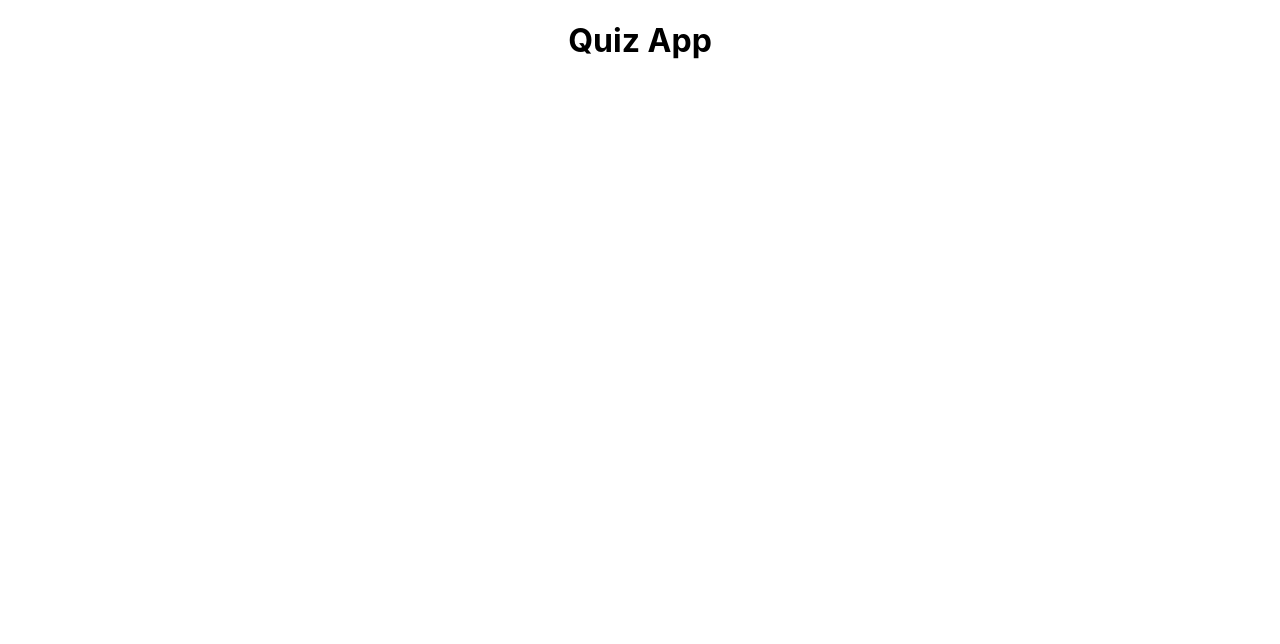
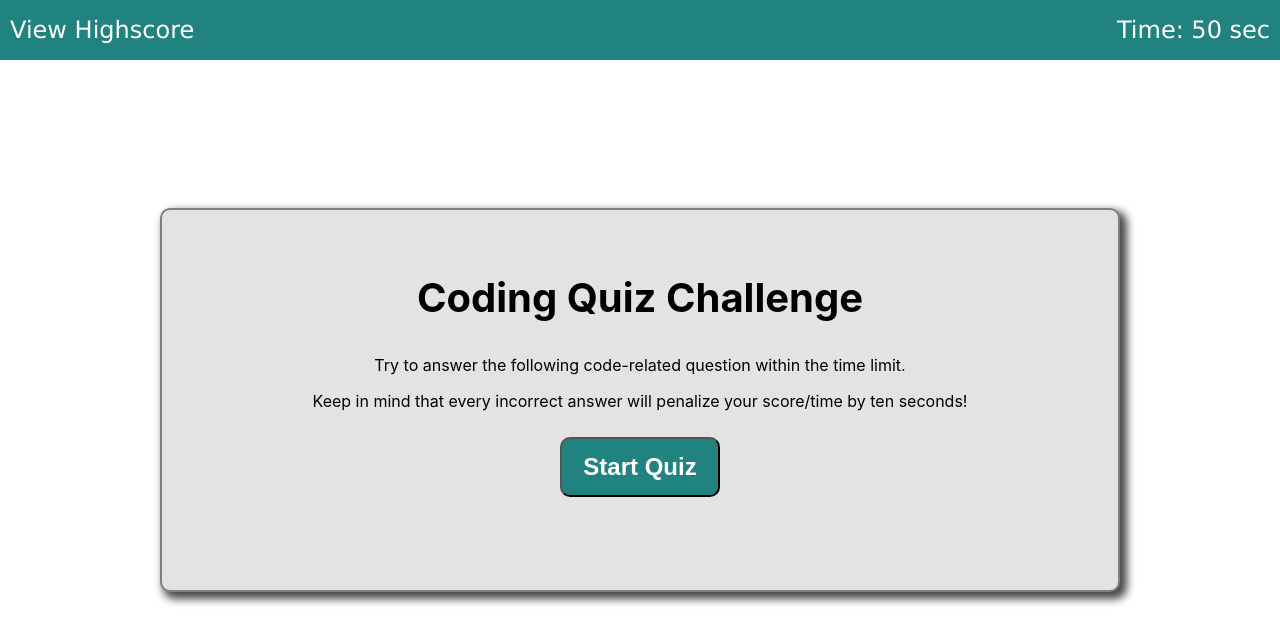
Before and after one commit to sidd-oo/quiz-app-react, a React (Create React App) app: page / in a window 1280 px wide. Shown: the top 644 px of the page. Built offline with nearby package versions, Linux system fonts and the light colour scheme.

Commit message:
feat: Header component and Home page created

```diff
--- a/src/App.css
+++ b/src/App.css
@@ -1,38 +1,5 @@
 .App {
-  text-align: center;
+  margin: 0px;
+  padding: 0px;
+  box-sizing: border-box;
 }
-
-.App-logo {
-  height: 40vmin;
-  pointer-events: none;
-}
-
-@media (prefers-reduced-motion: no-preference) {
-  .App-logo {
-    animation: App-logo-spin infinite 20s linear;
-  }
-}
-
-.App-header {
-  background-color: #282c34;
-  min-height: 100vh;
-  display: flex;
-  flex-direction: column;
-  align-items: center;
-  justify-content: center;
-  font-size: calc(10px + 2vmin);
-  color: white;
-}
-
-.App-link {
-  color: #61dafb;
-}
-
-@keyframes App-logo-spin {
-  from {
-    transform: rotate(0deg);
-  }
-  to {
-    transform: rotate(360deg);
-  }
-}
--- a/src/App.js
+++ b/src/App.js
@@ -1,9 +1,10 @@
 import './App.css';
+import Home from './pages/home/Home';
 
 function App() {
   return (
     <div className="App">
-      <h1>Quiz App </h1>
+      <Home/>
     </div>
   );
 }
--- /dev/null
+++ b/src/components/header/Header.css
@@ -0,0 +1,13 @@
+.header{
+    height: 5vh;
+    background-color: #218380;
+    color: white;
+    display: flex;
+    justify-content: space-between;
+    align-items: center;
+    font-weight: normal;
+    font-size: 24px;
+    font-family: Verdana, Geneva, Tahoma, sans-serif;
+    font-style: normal;
+    padding: 10px;
+}
--- /dev/null
+++ b/src/components/header/Header.jsx
@@ -0,0 +1,12 @@
+import "./Header.css";
+
+const Header = () => {
+  return (
+    <div className="header">
+      <p>View Highscore </p>
+      <p>Time: <span>50</span> sec</p>
+    </div>
+  );
+};
+
+export default Header;
--- /dev/null
+++ b/src/pages/home/Home.css
@@ -0,0 +1,35 @@
+.home-section {
+  position: absolute;
+  top: 0;
+  left: 0;
+  bottom: 0;
+  right: 0;
+  margin: auto;
+  border: 2px solid gray;
+  border-radius: 10px;
+  width: 70vw;
+  height: 40vh;
+  background-color: rgb(228, 226, 226);
+  box-shadow: 5px 5px 9px 2px rgba(0, 0, 0, 0.72);
+  padding: 30px;
+  text-align: center;
+
+}
+
+h1{
+    font-size: 40px;
+    font-weight: 700;
+}
+
+.start-btn{
+    background-color: #218380;
+    color: white;
+    padding: 10px 20px;
+    margin: 10px;
+    width: 160px;
+    height: 60px;
+    border-radius: 10px;
+    font-size: 24px;
+    font-weight: 600;
+
+}
--- /dev/null
+++ b/src/pages/home/Home.jsx
@@ -0,0 +1,24 @@
+import './Home.css'
+import Header from "../../components/header/Header";
+
+const Home = () => {
+  return (
+    <div className="home">
+      <Header />
+      <section className="home-section">
+        <h1>Coding Quiz Challenge</h1>
+        <p>
+          Try to answer the following code-related question within the time
+          limit.
+        </p>
+        <p>
+          Keep in mind that every incorrect answer will penalize your score/time
+          by ten seconds!
+        </p>
+        <button class="start-btn">Start Quiz</button>
+      </section>
+    </div>
+  );
+};
+
+export default Home;
```
